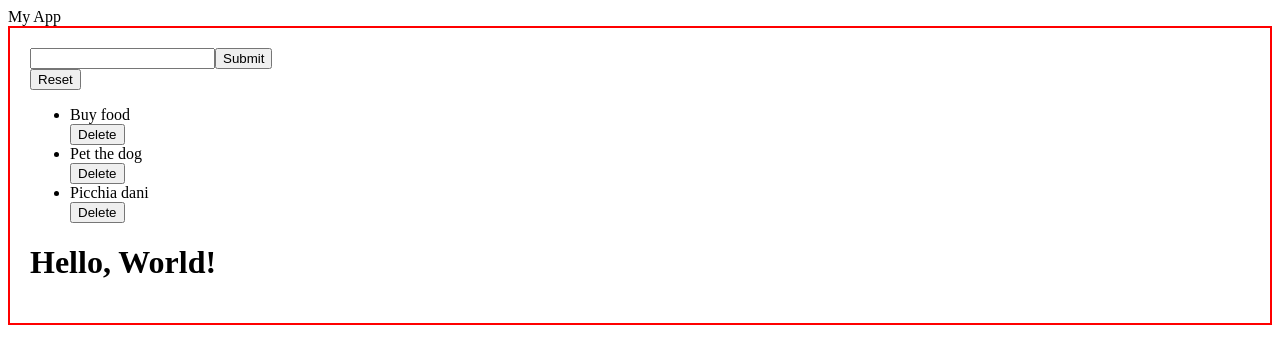
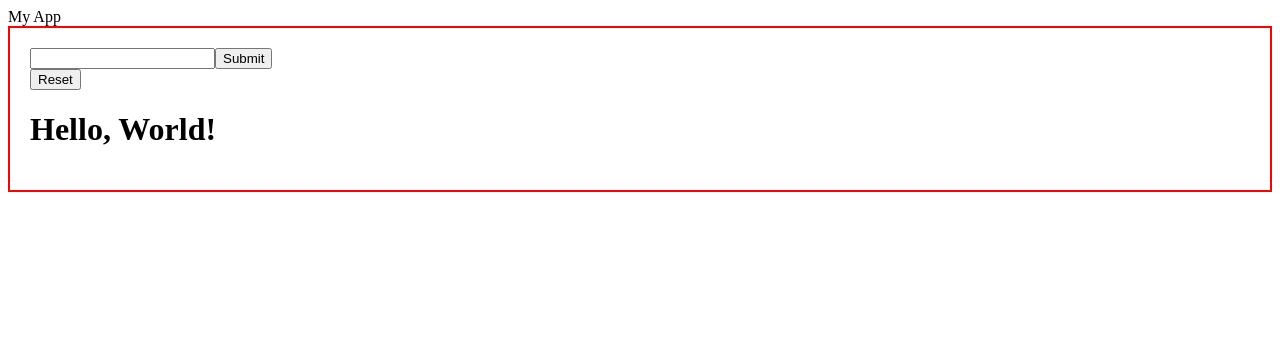
Before and after one commit to l7g/react-exercises, a React (Create React App) app: page / in a window 1280 px wide. Shown: the top 364 px of the page. Built offline with nearby package versions, Linux system fonts and the light colour scheme.

Commit message:
tentativo

```diff
--- a/src/App.js
+++ b/src/App.js
@@ -17,7 +17,7 @@ export class App extends React.Component {
       <div>
         <React.StrictMode>
           <Container title="My App">
-            <ToDoList></ToDoList>
+            <ToDoList/>
             <Hello />
           </Container>
         </React.StrictMode>
--- /dev/null
+++ b/src/ListItem.js
@@ -0,0 +1,9 @@
+import React from "react";
+
+export class ListItem extends React.Component {
+  state = this.props.state.items
+
+  render() {
+    return <li>{this.props.render(this.state.items)}</li>;
+  }
+}
--- a/src/ToDoList.js
+++ b/src/ToDoList.js
@@ -1,5 +1,6 @@
 import React from "react";
 import { Input } from "./Input";
+import { ListItem } from "./ListItem";
 
 export class ToDoList extends React.Component {
   state = {
@@ -49,7 +50,7 @@ export class ToDoList extends React.Component {
     let def = this.state.items.map((item) => {
       return (
         <div>
-          <li>{item.task}</li>
+          <ListItem render={() => {}}></ListItem>
           <button id={item.key} onClick={this.deleteItem} type="button">Delete</button>
         </div>
       );
@@ -64,7 +65,9 @@ export class ToDoList extends React.Component {
         </form>
 
         <div>
-          <ul>{def}</ul>
+          <ul>
+
+          </ul>
         </div>
       </div>
     );
```
